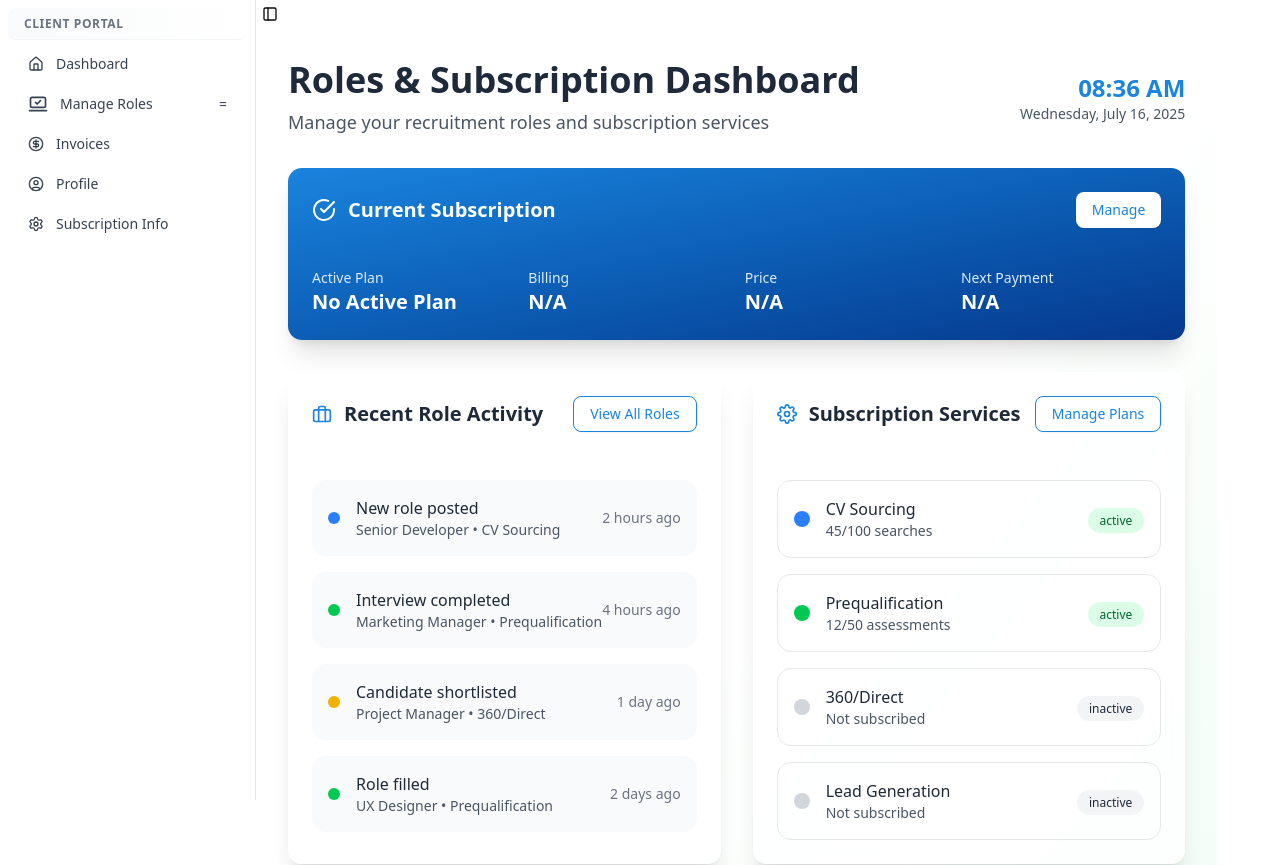
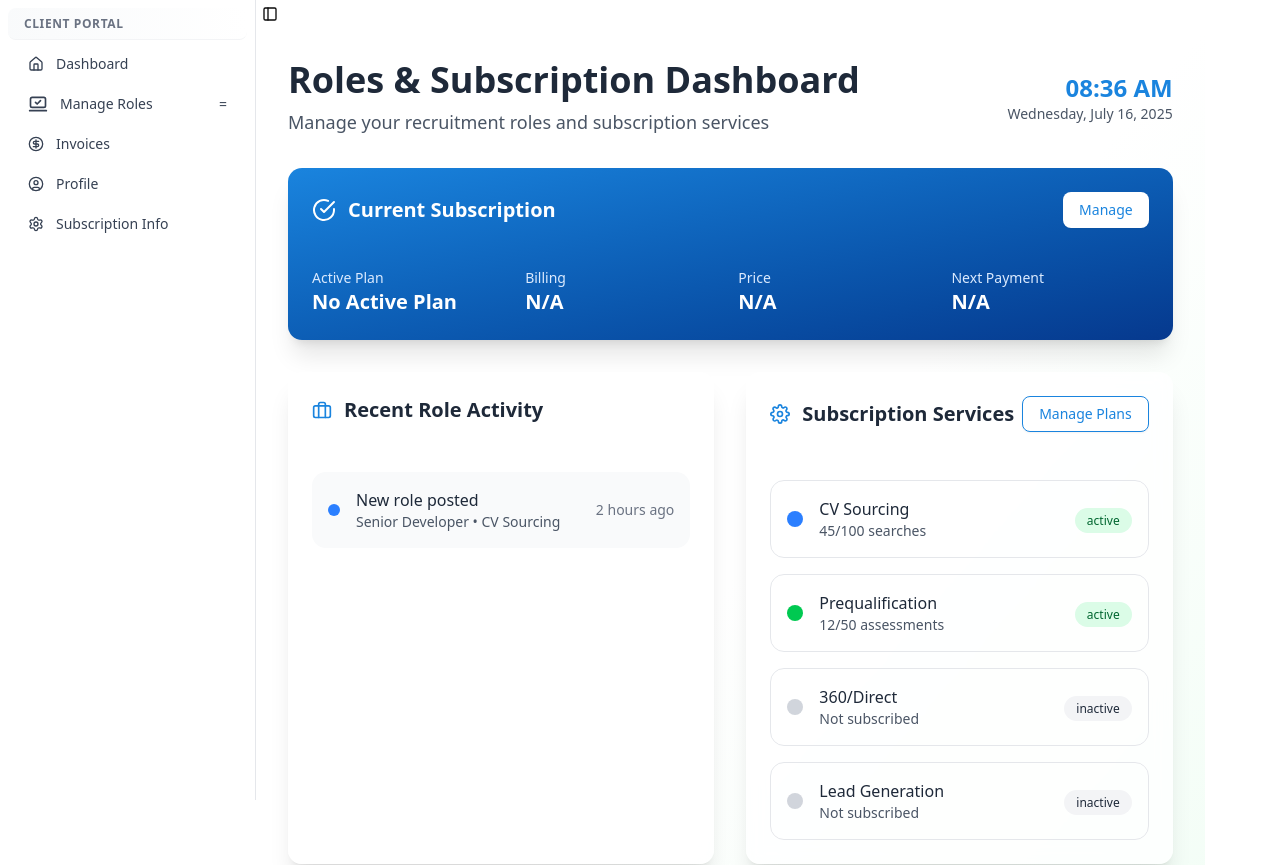
Before and after one commit to KHS338/ClientPortal-UOL, a Next.js app: page /dashboard in a window 1280 px wide. Shown: the top 865 px of the page. Built offline with nearby package versions, Linux system fonts and the light colour scheme.

Commit message:
Minor adjustments to dashboard

```diff
--- a/src/app/dashboard/page.js
+++ b/src/app/dashboard/page.js
@@ -50,9 +50,7 @@ export default function DashboardPage() {
 
   const recentRoleActivity = [
     { id: 1, action: "New role posted", service: "CV Sourcing", role: "Senior Developer", time: "2 hours ago", status: "active" },
-    { id: 2, action: "Interview completed", service: "Prequalification", role: "Marketing Manager", time: "4 hours ago", status: "completed" },
-    { id: 3, action: "Candidate shortlisted", service: "360/Direct", role: "Project Manager", time: "1 day ago", status: "pending" },
-    { id: 4, action: "Role filled", service: "Prequalification", role: "UX Designer", time: "2 days ago", status: "completed" },
+
   ];
 
   const subscriptionServices = [
@@ -148,13 +146,7 @@ export default function DashboardPage() {
                   <FiBriefcase className="text-[#1a84de]" />
                   Recent Role Activity
                 </h3>
-                <Button
-                  variant="outline"
-                  className="text-[#1a84de] border-[#1a84de] hover:bg-[#1a84de] hover:text-white"
-                  onClick={() => window.location.href = '/roles'}
-                >
-                  View All Roles
-                </Button>
+
               </div>
               <div className="space-y-4">
                 {recentRoleActivity.map((activity) => (
@@ -186,7 +178,7 @@ export default function DashboardPage() {
                 </h3>
                 <Button
                   variant="outline"
-                  className="text-[#1a84de] border-[#1a84de] hover:bg-[#1a84de] hover:text-white"
+                  className="text-[#1a84de] border-[#1a84de] hover:bg-[#1a84de] hover:text-white ml-2"
                   onClick={() => window.location.href = '/subscription-info'}
                 >
                   Manage Plans
```
